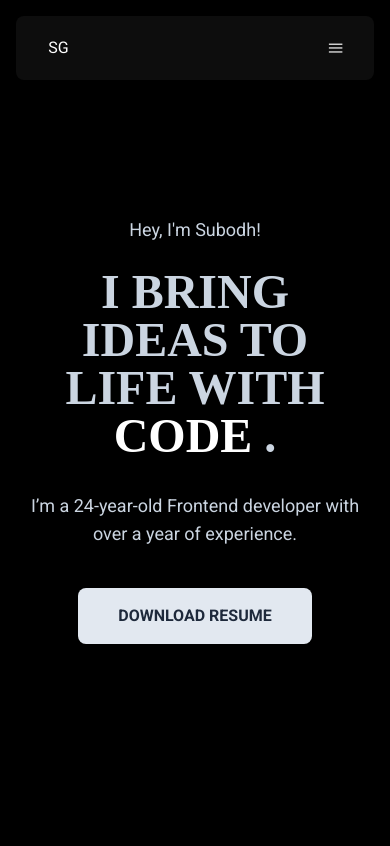
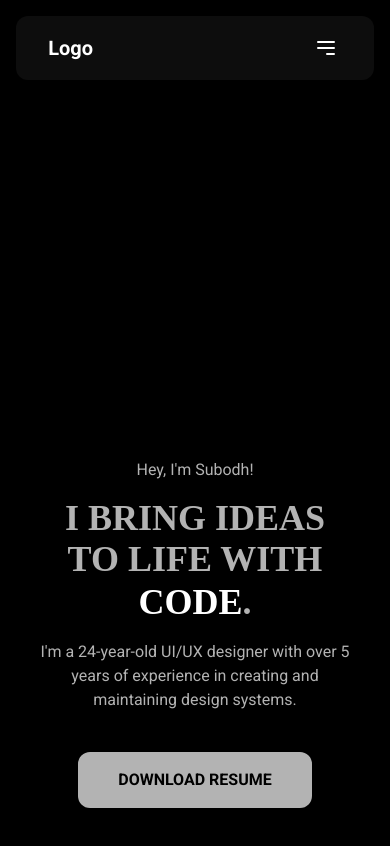
Before and after one commit to subodhGalande/portfolio-v2, a React (Vite) app: page / in a window 390 px wide. Shown: the top 846 px of the page. Built offline with nearby package versions, Linux system fonts and the light colour scheme; a web font is replaced by a local one.

Commit message:
add: mobile nav

```diff
--- a/src/components/Hero.jsx
+++ b/src/components/Hero.jsx
@@ -1,17 +1,23 @@
 const Hero = () => {
   return (
     <>
-      <main className=" h-hero-height w-full flex justify-center items-center">
-        <article className="flex flex-col text-slate-300 text-center">
-          <p className="text-lg my-2">Hey, I'm Subodh!</p>
-          <h1 className="text-5xl my-4 max-w-lg mx-auto font-bold uppercase font-heading ">
-            I bring ideas to life with
-            <span className="text-white"> code</span> .
+      <main className=" h-[150vh] w-full flex justify-center items-center">
+        <article className="flex flex-col text-grey text-center">
+          <p className="text-base">Hey, I'm Subodh!</p>
+          <h1 className="text-4xl mt-4 max-w-lg mx-auto font-bold uppercase font-heading ">
+            I bring ideas
           </h1>
-          <p className="text-lg my-4">
-            I’m a 24-year-old Frontend developer with over a year of experience.
+          <h1 className="text-4xl leading-[1.2em] max-w-lg mx-auto font-bold uppercase font-heading ">
+            to life with
+            <span className="text-white"> code</span>.
+          </h1>
+
+          <p className="text-base my-4 pb-6">
+            I'm a 24-year-old UI/UX designer with over 5 years of experience in
+            creating and maintaining design systems.
           </p>
-          <button className="btn-primary w-fit mx-auto my-6">
+
+          <button className="btn-primary w-fit mx-auto  ">
             Download Resume
           </button>
         </article>
--- a/src/components/Navbar.jsx
+++ b/src/components/Navbar.jsx
@@ -1,17 +1,78 @@
+import React from "react";
+import { useState } from "react";
 const Navbar = () => {
   const links = ["Work", "Projects", "Connect", "Resume"];
+  const [isOpen, setIsOpen] = useState(false);
+
+  const toggleMenu = () => {
+    setIsOpen(!isOpen);
+  };
 
   return (
     <>
-      <nav className="relative flex justify-between align-middle items-center bg-white/5 backdrop-blur-sm w-11/12 h-16 max-w-xl sm:max-w-none sm:w-1/2 px-8 py-4 rounded-lg mx-auto my-4 text-white">
-        <div className="sm:flex">SG</div>
-        <div className="sm:hidden rotate-90"> ||| </div>
-        <div className=" gap-10 hidden sm:flex ">
+      <nav
+        className={`z-10 fixed mx-auto top-0 left-0 right-0 bg-white/5 backdrop-blur-lg w-11/12 px-8 py-4 rounded-xl my-4 text-white`}
+      >
+        {/* Logo */}
+        <div className="flex justify-between items-center">
           {" "}
-          {links.map((text, index) => {
-            return <div key={index}>{text}</div>;
-          })}
+          <div className="text-xl font-bold">Logo</div>
+          {/* Hamburger Icon */}
+          <button
+            onClick={toggleMenu}
+            className="sm:hidden flex items-center justify-center w-8 h-8"
+          >
+            {isOpen ? (
+              <svg
+                className="h-6 w-6 text-white"
+                fill="none"
+                viewBox="0 0 24 24"
+                stroke="currentColor"
+              >
+                <path
+                  strokeLinecap="round"
+                  strokeLinejoin="round"
+                  strokeWidth="2"
+                  d="M6 18L18 6M6 6l12 12"
+                />
+              </svg>
+            ) : (
+              <svg
+                className="h-6 w-6 text-white"
+                fill="none"
+                viewBox="0 0 24 24"
+                stroke="currentColor"
+              >
+                <path
+                  strokeLinecap="round"
+                  strokeLinejoin="round"
+                  strokeWidth="2"
+                  d="M4 6h16M4 12h16m-7 6h7"
+                />
+              </svg>
+            )}
+          </button>
         </div>
+
+        {/* Mobile Menu */}
+        {isOpen && (
+          <nav className=" sm:hidden relative w-full  text-grey pt-2 rounded-xl flex justify-between items-center">
+            <div className=" flex flex-col justify-center px-2 h-11/12">
+              <a href="#home" className="text-base py-4">
+                Home
+              </a>
+              <a href="#about" className="text-base py-4">
+                About
+              </a>
+              <a href="#services" className="text-base py-4">
+                Services
+              </a>
+              <a href="#contact" className="text-base py-4">
+                Contact
+              </a>
+            </div>
+          </nav>
+        )}
       </nav>
     </>
   );
--- a/src/index.css
+++ b/src/index.css
@@ -10,6 +10,6 @@
 }
 @layer components {
   .btn-primary {
-    @apply py-4 px-10 bg-slate-200 text-slate-800 text-base uppercase font-semibold rounded-lg shadow-md  focus:outline-none focus:ring focus:ring-violet-400 focus:ring-opacity-75;
+    @apply py-4 px-10 bg-grey text-black text-base uppercase font-semibold rounded-xl;
   }
 }
--- a/tailwind.config.js
+++ b/tailwind.config.js
@@ -10,6 +10,9 @@ export default {
         heading: "Author, ui-serif",
         sans: "Roboto, ui-serif",
       },
+      colors: {
+        grey: "#b3b3b3",
+      },
     },
   },
   plugins: [],
```
